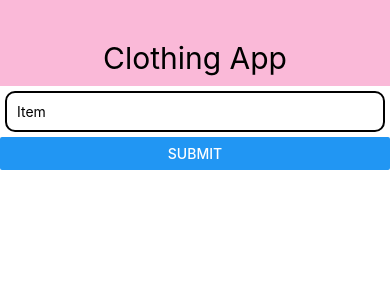
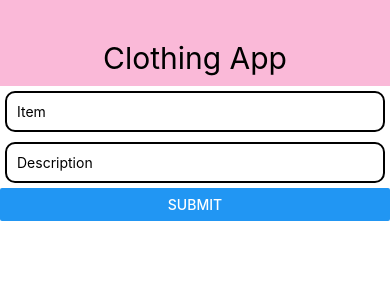
Before and after one commit to yakovdan98/Finspo, a React Native app: screen / in a window 390 px wide. Shown: the top 300 px of the page. Built offline with nearby package versions, Linux system fonts and the light colour scheme.

Commit message:
added output

```diff
--- a/components/Item.js
+++ b/components/Item.js
@@ -2,11 +2,12 @@ import { StyleSheet, View, Text } from "react-native";
 import React from 'react';
 
 
-const Item = (props) => {
+const Item = ({item}) => {
+  console.log(item);
   return (
     <View style={styles.item}>
-      <Text>{props.name}</Text>
-      <Text>{props.description}</Text>
+      <Text>Name: {item.name}</Text>
+      <Text>Description: {item.desc}</Text>
     </View>
    );
 }
--- a/components/ItemControl.js
+++ b/components/ItemControl.js
@@ -1,19 +1,22 @@
-import { useState } from "react";
+import { createContext, useState } from "react";
 import ItemForm from "./ItemForm";
 import React from 'react';
+import ItemList from "./ItemList";
+
+const ItemControl = () => {
+  const [items, setItems] = useState([]);
 
 
-const ItemControl = () => {
-  const [items, setItems] = useState({});
-
   const handleAddItems = (newItem) => {
-    // const newItems = [...items, newItem];
-    // setItems(newItems);
-    console.log(newItem)
+    setItems([...items, newItem]);
+    console.log(items);
   }
 
   return (
-    <ItemForm onFormSubmit = {handleAddItems}/>
+    <>
+      <ItemForm onFormSubmit = {handleAddItems}/>
+      <ItemList items={items}/>
+    </>
    );
 }
 
--- a/components/ItemForm.js
+++ b/components/ItemForm.js
@@ -27,7 +27,7 @@ const ItemForm = (props) => {
         defaultValue=""
         control={control}
         rules={{
-          required: {value: true, message:'name is required'}
+          required: { value: true, message: 'name is required' }
         }}
         render={({ field: { onChange, value } }) => (
           <TextInput
@@ -36,17 +36,35 @@ const ItemForm = (props) => {
             value={value}
             placeholder="Item"
           />
-          )}
-          name="name"
+        )}
+        name="name"
+      />
+      {errors.name && <Text>This is required.</Text>}
+
+      <Controller
+        defaultValue=""
+        control={control}
+        rules={{
+          required: { value: true, message: 'description is required' }
+        }}
+        render={({ field: { onChange, value } }) => (
+          <TextInput
+            style={styles.input}
+            onChangeText={onChange}
+            value={value}
+            placeholder="Description"
           />
-          {errors.name && <Text>This is required.</Text>}
+        )}
+        name="desc"
+      />
+      {errors.desc && <Text>This is required.</Text>}
       <Button title="Submit" onPress={handleSubmit(onSubmit)} />
     </View>
   );
 }
 
 const styles = StyleSheet.create({
-  input : {
+  input: {
     borderWidth: 2,
     borderColor: "ffffff",
     margin: 5,
--- a/components/ItemList.js
+++ b/components/ItemList.js
@@ -1,12 +1,15 @@
 import { View } from "react-native";
-import React from 'react';
+import React, { useContext } from 'react';
+import Item from "./Item";
 
 
-const ItemList = () => {
+const ItemList = ({items}) => {
 
   return (
     <View>
-
+      {items.map((item) =>
+        <Item key={item.key} item={item}/>
+      )}
     </View>
     );
 }
```
Also changed, not shown: components/Input.js (added, +28 -0 lines).
